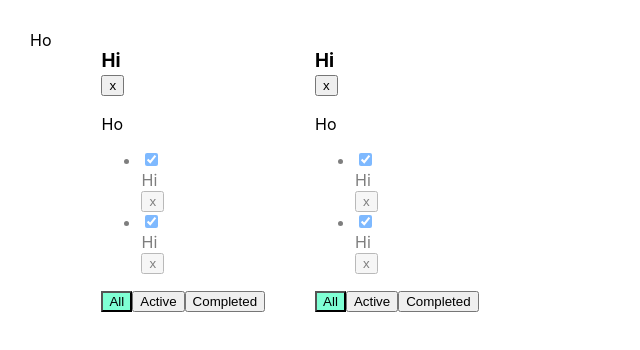
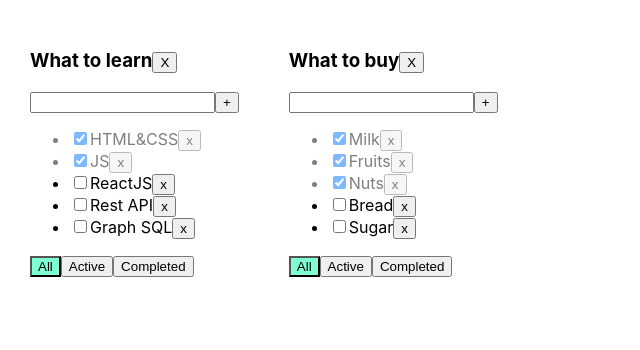
Before and after one commit to IJTINK7/to-do_list, a React (Create React App) app: page / in a window 1280 px wide. Shown: the top 350 px of the page, without its empty margins (0-640 px from the left). Built offline with nearby package versions, Linux system fonts and the light colour scheme.

Commit message:
Preparing for "Todolist 06" lesson training

```diff
--- a/src/App.tsx
+++ b/src/App.tsx
@@ -2,134 +2,101 @@ import React, {useState} from 'react';
 import './App.css';
 import {TaskType, Todolist} from './Todolist';
 import {v1} from 'uuid';
-import {AddItemForm} from "./components/AddItemForm";
 
 export type FilterValuesType = "all" | "active" | "completed";
-type TodolistType = {
-	id: string
-	title: string
-	filter: FilterValuesType
+
+type TodolistsType ={
+	id: string;
+	title: string;
+	filter: FilterValuesType;
 }
-
-type TasksStateType = {
+type TasksType={
 	[key: string]: Array<TaskType>
 }
 
 function App() {
-	let todolistId1 = v1();
-	let todolistId2 = v1();
+	let todolistID1 = v1()
+	let todolistID2 = v1()
 
-	let [todolists, setTodolists] = useState<Array<TodolistType>>([
-		{id: todolistId1, title: "What to learn", filter: "all"},
-		{id: todolistId2, title: "What to buy", filter: "all"},
+	let [todolists, setTodolists] = useState<Array<TodolistsType>>([
+		{id: todolistID1, title: "What to learn", filter: "all"},
+		{id: todolistID2, title: "What to buy", filter: "all"},
 	])
 
-	let [tasks, setTasks] = useState<TasksStateType>({
-		[todolistId1]: [
-			{id: v1(), title: "HTML&CSS", isDone: true},
-			{id: v1(), title: "JS", isDone: true}
+// let [tasks, setTasks] = useState([
+// 	{id: v1(), title: "HTML&CSS", isDone: true},
+// 	{id: v1(), title: "JS", isDone: true},
+// 	{id: v1(), title: "ReactJS", isDone: false},
+// 	{id: v1(), title: "Rest API", isDone: false},
+// 	{id: v1(), title: "GraphQL", isDone: false},
+// ]);
+
+	let [tasks, setTasks] = useState<TasksType>({
+		[todolistID1]: [
+			{id: v1(), title: 'HTML&CSS', isDone: true},
+			{id: v1(), title: 'JS', isDone: true},
+			{id: v1(), title: 'ReactJS', isDone: false},
+			{id: v1(), title: 'Rest API', isDone: false},
+			{id: v1(), title: 'Graph SQL', isDone: false},
+
 		],
-		[todolistId2]: [
-			{id: v1(), title: "Milk", isDone: true},
-			{id: v1(), title: "React Book", isDone: true}
+		[todolistID2]: [
+			{id: v1(), title: 'Milk', isDone: true},
+			{id: v1(), title: 'Fruits', isDone: true},
+			{id: v1(), title: 'Nuts', isDone: true},
+			{id: v1(), title: 'Bread', isDone: false},
+			{id: v1(), title: 'Sugar', isDone: false},
 		]
-	});
+	})
+	function removeTask(todolistID: string, taskID: string) {
+		setTasks({...tasks, [todolistID]: tasks[todolistID].filter(el => el.id !== taskID)});
+	}
+	function addTask(todolistID: string, taskTitle: string) {
+		let newTask = {id: v1(), title: taskTitle, isDone: false}
+		setTasks({...tasks, [todolistID]: [ newTask, ...tasks[todolistID]]});
+	}
+	function changeStatus(todolistID: string, taskId: string, isDone: boolean) {
+		setTasks({...tasks, [todolistID]: tasks[todolistID].map(el => el.id === taskId ?  {...el, isDone}: el)})
+	}
+	function changeFilter(todolistID: string, value: FilterValuesType) {
+		setTodolists(todolists.map(el => el.id === todolistID ? {...el, filter: value}: el));
+	}
 
-
-	function removeTask(id: string, todolistId: string) {
-		//достанем нужный массив по todolistId:
-		let todolistTasks = tasks[todolistId];
-		// перезапишем в этом объекте массив для нужного тудулиста отфилтрованным массивом:
-		tasks[todolistId] = todolistTasks.filter(t => t.id !== id);
-		// засетаем в стейт копию объекта, чтобы React отреагировал перерисовкой
-		setTasks({...tasks});
-	}
-	function addTask(title: string, todolistId: string) {
-		let task = {id: v1(), title: title, isDone: false};
-		//достанем нужный массив по todolistId:
-		let todolistTasks = tasks[todolistId];
-		// перезапишем в этом объекте массив для нужного тудулиста копией, добавив в начало новую таску:
-		tasks[todolistId] = [task, ...todolistTasks];
-		// засетаем в стейт копию объекта, чтобы React отреагировал перерисовкой
-		setTasks({...tasks});
-	}
-	function changeStatus(id: string, isDone: boolean, todolistId: string) {
-		//достанем нужный массив по todolistId:
-		let todolistTasks = tasks[todolistId];
-		// найдём нужную таску:
-		let task = todolistTasks.find(t => t.id === id);
-		//изменим таску, если она нашлась
-		if (task) {
-			task.isDone = isDone;
-			// засетаем в стейт копию объекта, чтобы React отреагировал перерисовкой
-			setTasks({...tasks});
-		}
-	}
-	function changeFilter(value: FilterValuesType, todolistId: string) {
-		let todolist = todolists.find(tl => tl.id === todolistId);
-		if (todolist) {
-			todolist.filter = value;
-			setTodolists([...todolists])
-		}
-	}
-	function removeTodolist(id: string) {
-		// засунем в стейт список тудулистов, id которых не равны тому, который нужно выкинуть
-		setTodolists(todolists.filter(tl => tl.id !== id));
-		// удалим таски для этого тудулиста из второго стейта, где мы храним отдельно таски
-		delete tasks[id]; // удаляем св-во из объекта... значением которого являлся массив тасок
-		// засетаем в стейт копию объекта, чтобы React отреагировал перерисовкой
-		setTasks({...tasks});
-	}
-	const addTodolists =(newItem: string)=>{
-		const newTodolistId = v1();
-		const newTodolist: TodolistType = {id: newTodolistId, title: newItem, filter: "all"}
-		setTodolists([newTodolist, ...todolists])
-		setTasks({...tasks, [newTodolistId]:[]})
-	}
-	const changeTaskTitle =(todolistId: string, taskID: string, newTitle: string)=>{
-		setTasks({...tasks, [todolistId]: tasks[todolistId].map(el=>el.id === taskID ? {...el, title: newTitle}: el)})
-	}
-	const changeTodolistTitle = (todolistId: string, newTitle: string) => {
-		setTodolists(todolists.map(el => el.id === todolistId ? {...el, title: newTitle}: el))
+	const removeTodolist = (todolistID: string) => {
+		setTodolists(todolists.filter(el => el.id !== todolistID))
+		delete tasks[todolistID]
 	}
 
 	return (
 		<div className="App">
-			<AddItemForm callBack={addTodolists}/>
-			{
-				todolists.map(tl => {
-					let allTodolistTasks = tasks[tl.id];
-					let tasksForTodolist = allTodolistTasks;
-
-					if (tl.filter === "active") {
-						tasksForTodolist = allTodolistTasks.filter(t => !t.isDone);
+			{todolists.map(el=>{
+				let tasksForTodolist = tasks[el.id];
+				if (el.filter === "active") {
+					tasksForTodolist = tasks[el.id].filter(t => !t.isDone);
 				}
-					if (tl.filter === "completed") {
-						tasksForTodolist = allTodolistTasks.filter(t => t.isDone);
+				if (el.filter === "completed") {
+					tasksForTodolist = tasks[el.id].filter(t => t.isDone);
 				}
-
 				return <Todolist
-						key={tl.id}
-						id={tl.id}
-						title={tl.title}
+					key={el.id}
+					todolistID={el.id}
+					title={el.title}
 					tasks={tasksForTodolist}
 					removeTask={removeTask}
 					changeFilter={changeFilter}
 					addTask={addTask}
 					changeTaskStatus={changeStatus}
-						filter={tl.filter}
+					filter={el.filter}
 					removeTodolist={removeTodolist}
-						changeTaskTitle={changeTaskTitle}
-						changeTodolistTitle={changeTodolistTitle}
 				/>
-				})
-			}
+			})}
 
 		</div>
 	);
 }
 
 export default App;
+
 
 
 // Todolist 01
--- a/src/Todolist.tsx
+++ b/src/Todolist.tsx
@@ -1,7 +1,5 @@
-import React, {ChangeEvent} from 'react';
+import React, {ChangeEvent, KeyboardEvent, useState} from 'react';
 import {FilterValuesType} from './App';
-import {AddItemForm} from "./components/AddItemForm";
-import {EditableSpan} from "./components/EditableSpan";
 
 export type TaskType = {
 	id: string
@@ -10,54 +8,76 @@ export type TaskType = {
 }
 
 type PropsType = {
-	id: string
+	todolistID: string
 	title: string
 	tasks: Array<TaskType>
-	removeTask: (taskId: string, todolistId: string) => void
-	changeFilter: (value: FilterValuesType, todolistId: string) => void
-	addTask: (title: string, todolistId: string) => void
-	changeTaskStatus: (id: string, isDone: boolean, todolistId: string) => void
-	removeTodolist: (id: string) => void
+	removeTask: (todolistID: string, taskID: string) => void
+	changeFilter: (todolistID: string, value: FilterValuesType) => void
+	addTask: (todolistID: string, taskTitle: string) => void
+	changeTaskStatus: (todolistID: string, taskId: string, isDone: boolean) => void
 	filter: FilterValuesType
-	changeTaskTitle: (todolistId: string, taskID: string, newTitle: string) => void
-	changeTodolistTitle: (todolistId: string, newTitle: string) => void
+	removeTodolist: (todolistID: string) => void
 }
 
 export function Todolist(props: PropsType) {
 
-	const removeTodolist = () => props.removeTodolist(props.id)
+	let [title, setTitle] = useState("")
+	let [error, setError] = useState<string | null>(null)
 
-	const onAllClickHandler = () => props.changeFilter("all", props.id);
-	const onActiveClickHandler = () => props.changeFilter("active", props.id);
-	const onCompletedClickHandler = () => props.changeFilter("completed", props.id);
-	const addItemHandler =(newTitle:string)=>{
-		props.addTask(newTitle, props.id)
+	const addTask = () => {
+		if (title.trim() !== "") {
+			props.addTask(props.todolistID, title.trim());
+			setTitle("");
+		} else {
+			setError("Title is required");
+		}
 	}
-	const changeTodolistTitleHandler = (newTitle:string) => {
-		props.changeTodolistTitle(props.id, newTitle)
+
+	const onChangeHandler = (e: ChangeEvent<HTMLInputElement>) => {
+		setTitle(e.currentTarget.value)
+	}
+
+	const onKeyPressHandler = (e: KeyboardEvent<HTMLInputElement>) => {
+		setError(null);
+		if (e.charCode === 13) {
+			addTask();
+		}
+	}
+
+	const onAllClickHandler = () => props.changeFilter(props.todolistID, "all");
+	const onActiveClickHandler = () => props.changeFilter(props.todolistID, "active");
+	const onCompletedClickHandler = () => props.changeFilter(props.todolistID, "completed");
+	const removeTodolistHandler = () => {
+		props.removeTodolist(props.todolistID)
 	}
 
 	return <div>
-		<h3> <EditableSpan oldTitle={props.title} callBack={changeTodolistTitleHandler}/>
-			<button onClick={removeTodolist}>x</button>
+		<h3>
+			{props.title}
+			<button onClick={removeTodolistHandler}>X</button>
 		</h3>
-		<AddItemForm callBack={addItemHandler}/>
+		<div>
+			<input value={title}
+				   onChange={onChangeHandler}
+				   onKeyPress={onKeyPressHandler}
+				   className={error ? "error" : ""}
+			/>
+			<button onClick={addTask}>+</button>
+			{error && <div className="error-message">{error}</div>}
+		</div>
 		<ul>
 			{
 				props.tasks.map(t => {
-					const onClickHandler = () => props.removeTask(t.id, props.id)
+					const onClickHandler = () => props.removeTask(props.todolistID, t.id)
 					const onChangeHandler = (e: ChangeEvent<HTMLInputElement>) => {
-						let newIsDoneValue = e.currentTarget.checked;
-						props.changeTaskStatus(t.id, newIsDoneValue, props.id);
-					}
-					const changeTaskHandler = (newTitle: string) => {
-						props.changeTaskTitle(props.id, t.id, newTitle)
+						props.changeTaskStatus(props.todolistID, t.id, e.currentTarget.checked);
 					}
 
 					return <li key={t.id} className={t.isDone ? "is-done" : ""}>
-						<input type="checkbox" onChange={onChangeHandler} checked={t.isDone}/>
-						{/*<span>{t.title}</span>*/}
-						<EditableSpan oldTitle={t.title} callBack={changeTaskHandler}/>
+						<input type="checkbox"
+							   onChange={onChangeHandler}
+							   checked={t.isDone}/>
+						<span>{t.title}</span>
 						<button onClick={onClickHandler}>x</button>
 					</li>
 				})
@@ -65,14 +85,11 @@ export function Todolist(props: PropsType) {
 		</ul>
 		<div>
 			<button className={props.filter === 'all' ? "active-filter" : ""}
-					onClick={onAllClickHandler}>All
-			</button>
+					onClick={onAllClickHandler}>All</button>
 			<button className={props.filter === 'active' ? "active-filter" : ""}
-					onClick={onActiveClickHandler}>Active
-			</button>
+					onClick={onActiveClickHandler}>Active</button>
 			<button className={props.filter === 'completed' ? "active-filter" : ""}
-					onClick={onCompletedClickHandler}>Completed
-			</button>
+					onClick={onCompletedClickHandler}>Completed</button>
 		</div>
 	</div>
 }
```
Lines whose indentation alone changed are shown as unchanged.
